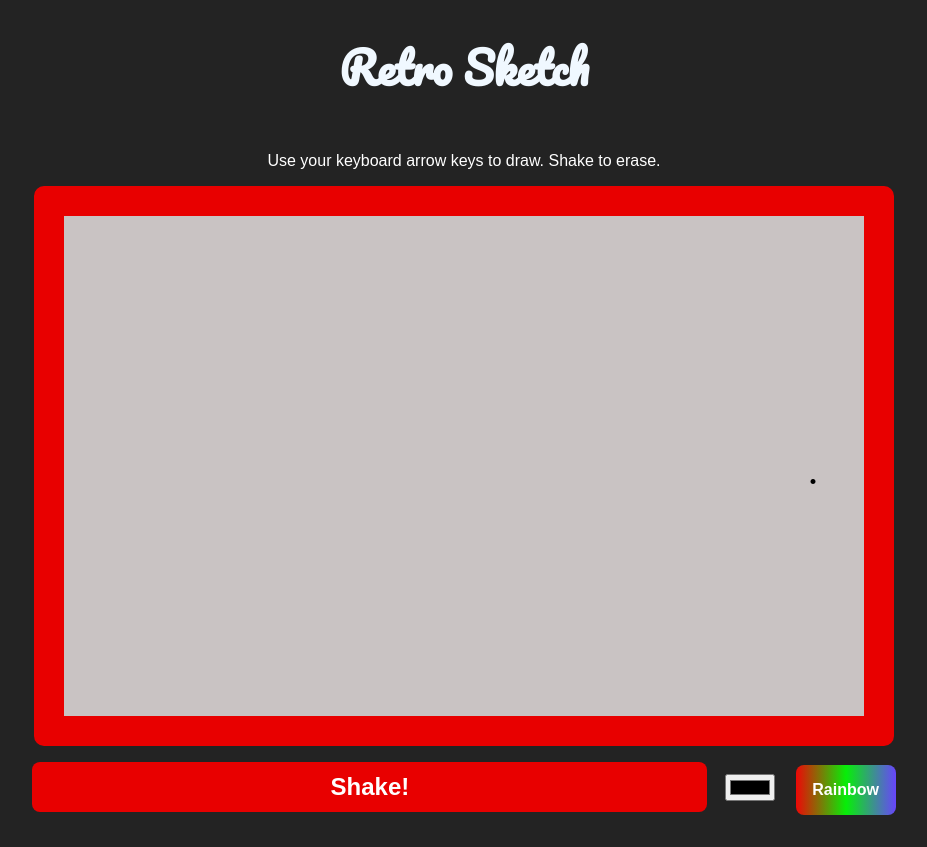
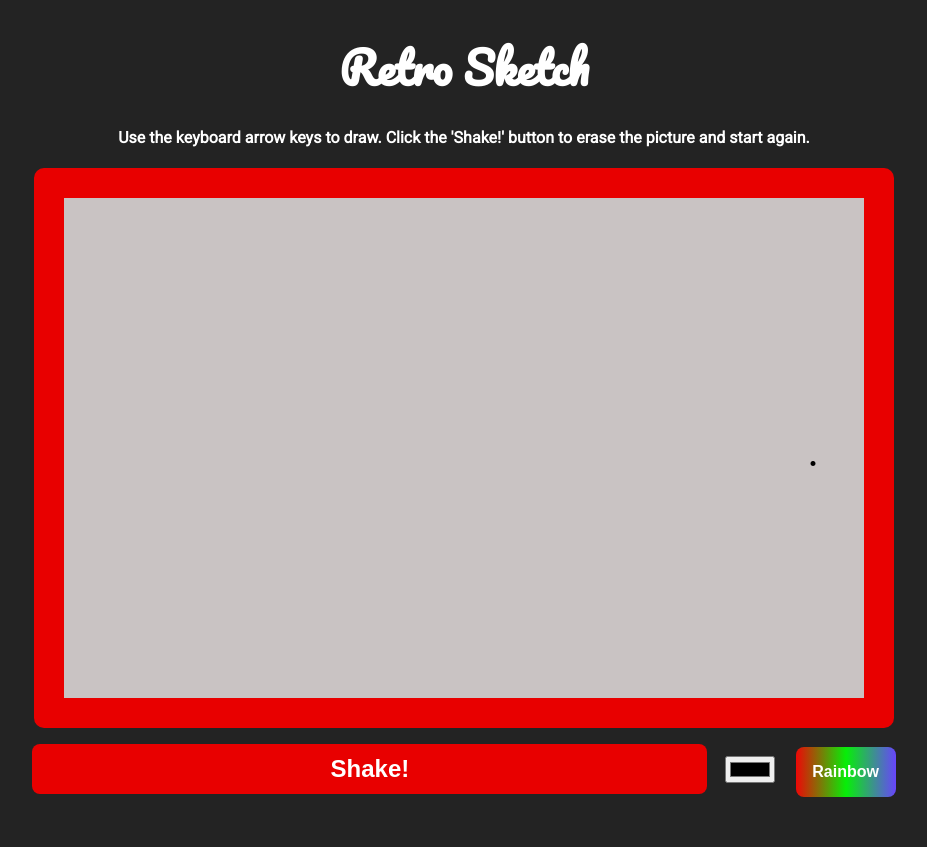
Before and after one commit to RyanAngus/etch-a-sketch, a plain HTML site: page index.html in a window 1280 px wide. Shown: the whole page, without its empty margins (176-1103 px from the left). Drawn offline with Linux system fonts and the light colour scheme.

Commit message:
fixed typography

```diff
--- a/index.html
+++ b/index.html
@@ -7,10 +7,11 @@
   <link rel="preconnect" href="https://fonts.googleapis.com">
   <link rel="preconnect" href="https://fonts.gstatic.com" crossorigin>
   <link href="https://fonts.googleapis.com/css2?family=Pacifico&display=swap" rel="stylesheet">
+  <link href="https://fonts.googleapis.com/css2?family=Roboto&display=swap" rel="stylesheet">
 </head>
 <body>
   <h1>Retro Sketch</h1>
-  <p>Use your keyboard arrow keys to draw. Shake to erase.</p>
+  <h4>Use the keyboard arrow keys to draw. Click the 'Shake!' button to erase the picture and start again.</h4>
   <div class="canvasWrap">
     <canvas width="1600" height="1000" id="etch-a-sketch"></canvas>
     <div class="buttons">
--- a/style.css
+++ b/style.css
@@ -20,11 +20,14 @@ body {
 h1 {
   font-family: 'Pacifico', cursive;
   font-size: 2.75rem;
-  color:aliceblue;
+  color:#fff;
+  margin-bottom: 0;
 }
 
-p {
+h4 {
   color: #fff;
+  font-family: 'Roboto', sans-serif;
+  font-size: 1rem;
 }
 
 .canvasWrap {
```
